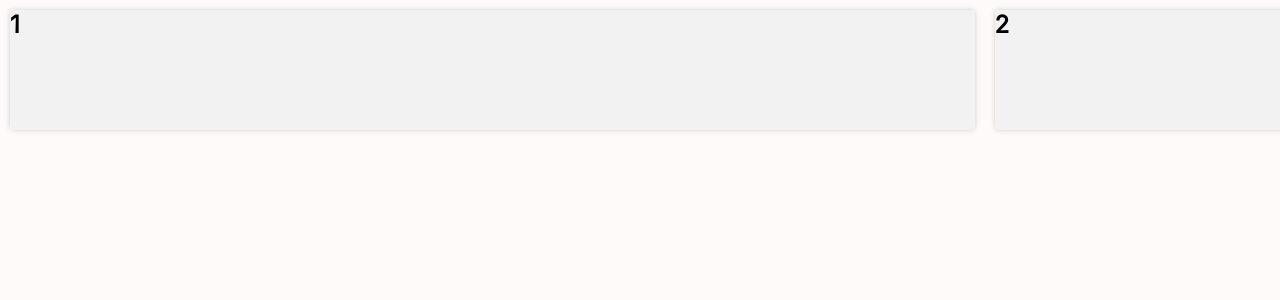
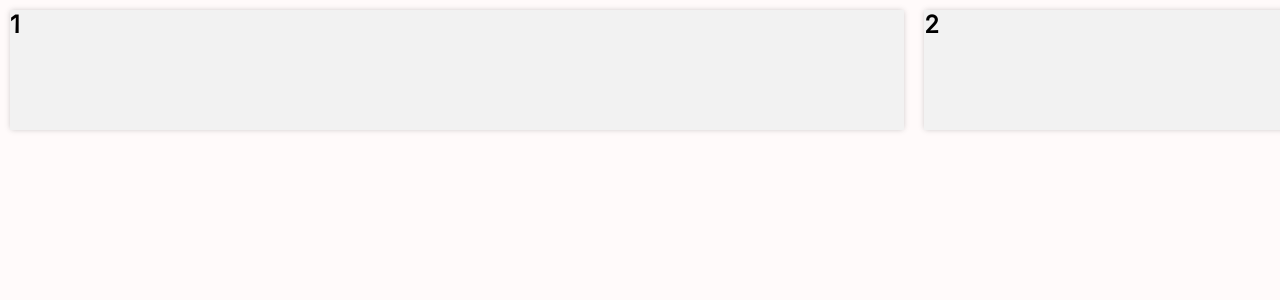
Before and after one commit to romyi/notebook, a React (Vite) app: page / in a window 1280 px wide. Shown: the top 300 px of the page. Built offline with nearby package versions, Linux system fonts and the light colour scheme.

Commit message:
increase velocity for drawer opening

```diff
--- a/src/layouts/Mobile.styled.ts
+++ b/src/layouts/Mobile.styled.ts
@@ -3,6 +3,5 @@ import styled from "@emotion/styled";
 export const Mobile = styled.main`
     display: flex;
     flex-direction: column;
-    align-items: center;
     gap: 12px;
 `
--- a/src/layouts/Swipe.tsx
+++ b/src/layouts/Swipe.tsx
@@ -11,12 +11,12 @@ const Swipe = ({children}: ISwipe) => {
     const [menuExp, setmenuExp] = useState(false)
     const handlers = useSwipeable({
         onSwipedLeft: (eventData) => {
-            if (eventData.velocity > 0.5) {
+            if (eventData.velocity > 1) {
                 setmenuExp(false)
             }
         },
         onSwipedRight: (eventData) => {
-            if (eventData.velocity > 0.5) {
+            if (eventData.velocity > 1) {
                 setmenuExp(true)
             }
         }
--- a/src/pages/dashboard/Dashboard.tsx
+++ b/src/pages/dashboard/Dashboard.tsx
@@ -1,15 +1,14 @@
-import React, {useState} from 'react'
 import { Mobile } from '../../layouts/Mobile.styled'
 import Carous from './Carous'
 import { CarouselPod } from './Carous.styled'
-import { Pod } from './Dashboard.styled'
 
 const Dashboard = () => {
   return (
     <Mobile>
-      <Carous cards={1.3}>
+      <Carous cards={1.4}>
         <CarouselPod><h2>1</h2></CarouselPod>
         <CarouselPod><h2>2</h2></CarouselPod>
+        <CarouselPod><h1>4</h1></CarouselPod>
       </Carous>
     </Mobile>
   )
```
